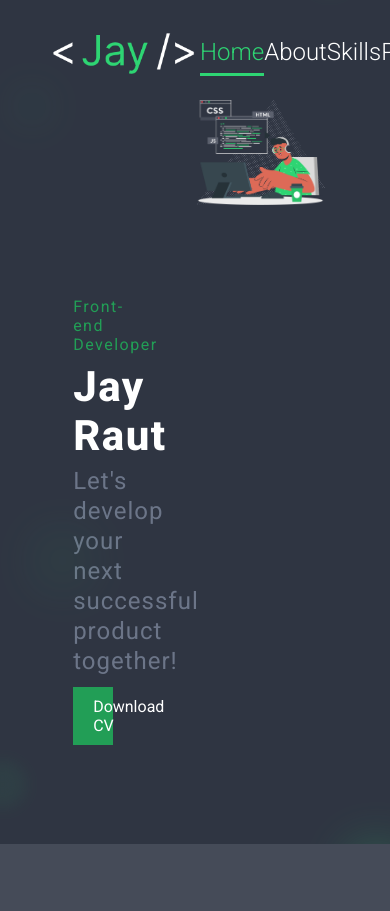
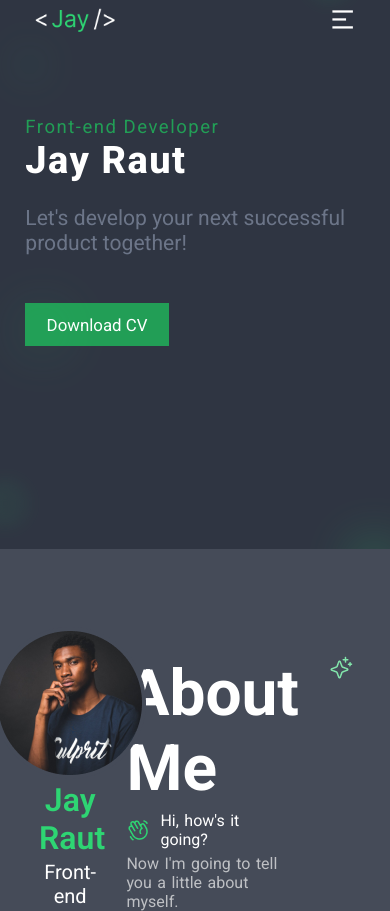
Before and after one commit to mrjay45/portfolio, a plain HTML site: page index.html in a window 390 px wide. Shown: the top 911 px of the page. Drawn offline with nearby package versions, Linux system fonts and the light colour scheme.

Commit message:
make first section responsive first time

```diff
--- a/css/circle.css
+++ b/css/circle.css
@@ -42,8 +42,8 @@
   opacity: 0.3;
   filter: blur(25px);
   border-radius: 50%;
-  height: 15vw;
-  width: 15vw;
+  height: 12vw;
+  width: 12vw;
   position: absolute;
   bottom: -7%;
   right: -2%;
@@ -57,8 +57,9 @@
   height: 8vw;
   width: 8vw;
   position: absolute;
-  bottom: 33%;
-  left: 12%;
+  bottom: 37%;
+  left: 7%;
+
 }
 
 #top-circle5 {
--- a/css/style.css
+++ b/css/style.css
@@ -22,7 +22,7 @@ body {
 
 #first-section {
   width: 100vw;
-  height: 100%;
+  height: 100vh;
   background-color: var(--section-bg);
   position: relative;
   overflow: hidden;
@@ -32,47 +32,47 @@ body {
 
 #nav {
   position: fixed;
-  padding: 0 50px;
   display: flex;
-  justify-content: space-around;
-  padding-top: 30px;
+  justify-content: space-between;
+  align-items: center;
+  padding: 2vmin 4vmax;
   width: 100vw;
+  height: 10vmin;
   z-index: 1000;
+  padding-bottom: 2vw;
+}
+
+#nav img {
+  width: 10vmax;
 }
 
 #nav-text {
-  width: 40vw;
   display: flex;
-  justify-content: space-evenly;
-  align-items: center;
-  background-color: transparent;
+  gap: 5vw;
 }
 
 #nav a {
   font-weight: 300;
-  font-size: 24px;
+  font-size: 1.2vmax;
   text-decoration: none;
   position: relative;
   transition: 0.3s;
+  padding-bottom: 0.5vw;
 }
 
 #nav a::after {
   content: "";
   position: absolute;
   background-color: var(--primary-color);
-  height: 3px;
+  height: 0.1vw;
   width: 0%;
   left: 0;
-  bottom: -10px;
+  bottom: 0;
   transition: 0.2s;
 }
 
 #nav-text a:hover::after {
   width: 100%;
-}
-
-#nav-text a:hover {
-  color: var(--primary-color);
 }
 
 #nav-text a.active {
@@ -83,66 +83,120 @@ body {
   width: 100%;
 }
 
+#nav i {
+  display: none;
+}
+
 #main-section {
   display: flex;
   justify-content: space-around;
   align-items: center;
   width: 100vw;
   height: 70%;
-  margin-top: 8%;
+  margin-top: 10vmin;
 }
 
 #right-div-s1 {
   position: relative;
-  margin-top: 5%;
-  right: 8vw;
-  width: 35%;
-  height: 80%;
+  width: 35vw;
+  height: 28vw;
 }
 
 #right-div-s1 img {
   position: absolute;
   top: 0;
   right: 0;
-  height: 27vw;
-  width: 33vw;
+  width: 35vw;
+  height: 28vw;
 }
 
 #left-div-s1 {
-  height: 20vw;
-  width: 20vw;
-  margin-top: 5%;
-  margin-left: 10%;
+  width: 35vmax;
+  height: 28vmax;
+  padding: 5vmax 3vmax;
 }
 
 #profile-name {
-  font-size: 16px;
+  font-size: 1.2vmax;
   font-weight: 400;
   color: var(--dark-pc);
-  margin-bottom: 8px;
   letter-spacing: 1.5px;
+  width: 60%;
 }
 
 #name {
-  font-size: 42px;
+  font-size: 3.5vmax;
   font-weight: 800;
   letter-spacing: 1.5px;
   margin-bottom: 7%;
+  width: 60%;
 }
 
 #ld-detailed-section {
   color: #7f899ec3;
-  font-size: 24px;
-  line-height: 30px;
-  letter-spacing: 1px;
+  font-size: 1.5vmax;
   margin-bottom: 14%;
+  width: 75%;
 }
 
 #button {
-  width: 50%;
-  padding: 10px 20px;
+  width: 10vmax;
+  padding: 10px 2vw;
   background-color: var(--dark-pc);
   text-align: center;
   cursor: default;
   user-select: none;
+  font-size: 1vmax;
 }
+
+/* Mobile first */
+@media (max-width: 480px) {
+  #nav-text {
+    display: none;
+  }
+  #nav i {
+    display: inline;
+    font-size: 7vw;
+  }
+  #right-div-s1 {
+    display: none;
+  }
+}
+
+/* Tablet */
+@media (min-width: 481px) and (max-width: 768px) {
+  #first-section{
+    height: 60vmin;
+  }
+}
+
+@media (max-width: 800px) {
+  #first-section{
+    height: 65vmax;
+  }
+  #left-div-s1{
+    width: fit-content;
+    height: fit-content;
+  }
+  #profile-name{
+    font-size: 2.2vmax;
+    width: 100%;
+  }
+  #name{
+    font-size: 4.5vmax;
+    width: 100%;
+  }
+  #ld-detailed-section{
+    font-size: 2.5vmax;
+    width: 100%;
+  }
+  #button{
+    width: 17vmax;
+    font-size: 2vmax;
+    padding: 3vw 0;
+  }
+}
+
+@media (max-width: 700px) {
+
+}
--- a/index.html
+++ b/index.html
@@ -10,11 +10,15 @@
       href="https://fonts.googleapis.com/css2?family=Roboto:ital,wght@0,100..900;1,100..900&display=swap"
       rel="stylesheet"
     />
+    <link
+      href="https://cdn.jsdelivr.net/npm/remixicon@4.5.0/fonts/remixicon.css"
+      rel="stylesheet"
+    />
     <link rel="stylesheet" href="css/style.css" />
     <link rel="stylesheet" href="css/section2.css" />
-    <link rel="stylesheet" href="css/section3.css">
-    <link rel="stylesheet" href="css/circle.css">
-    <link rel="stylesheet" href="css/fourth-section.css">
+    <link rel="stylesheet" href="css/section3.css" />
+    <link rel="stylesheet" href="css/circle.css" />
+    <link rel="stylesheet" href="css/fourth-section.css" />
   </head>
   <body>
     <section id="first-section">
@@ -27,6 +31,7 @@
           <a href="#">Projects</a>
           <a href="#">Contact</a>
         </div>
+        <i class="ri-menu-2-line"></i>
       </div>
       <div id="top-circle1"></div>
       <div id="top-circle2"></div>
@@ -53,29 +58,36 @@
     <section id="second-section">
       <div id="profile-div">
         <div id="profile-img">
-          <img src="assets/Profile image.png" alt="Profile Img">
+          <img src="assets/Profile image.png" alt="Profile Img" />
         </div>
         <div id="name2">Jay Raut</div>
         <div id="profile-name2">Front-end Developer</div>
         <div id="links">
-          <img src="assets/Icons/GithubLogo.png" alt="GitHub" srcset="">
-          <img src="assets/Icons/LinkedinLogo.png" alt="LinkedIn">
+          <img src="assets/Icons/GithubLogo.png" alt="GitHub" srcset="" />
+          <img src="assets/Icons/LinkedinLogo.png" alt="LinkedIn" />
         </div>
       </div>
       <div id="about">
         <div id="heading">
           <p>About Me</p>
-          <img src="assets/Icons/Sparkle.png" alt="">
+          <img src="assets/Icons/Sparkle.png" alt="" />
         </div>
         <p id="para1">
-          <img src="assets/Icons/HandWaving.png" alt="">
+          <img src="assets/Icons/HandWaving.png" alt="" />
           <span>Hi, how's it going?</span>
         </p>
 
-        <p id="para2">Now I'm going to tell you a little about myself.<br>
-          My name is Jody, and I'm passionate about technology and products, and mainly, I love what I do.</p>
+        <p id="para2">
+          Now I'm going to tell you a little about myself.<br />
+          My name is Jody, and I'm passionate about technology and products, and
+          mainly, I love what I do.
+        </p>
 
-        <p id="para3">I participate in the entire process of creating and developing digital products, from creating wireframes to high-fidelity projects ready to be sent to the development team.</p>
+        <p id="para3">
+          I participate in the entire process of creating and developing digital
+          products, from creating wireframes to high-fidelity projects ready to
+          be sent to the development team.
+        </p>
 
         <p id="para4">I have been working in this area for over 8 years.</p>
       </div>
@@ -84,20 +96,22 @@
     <section id="third-section">
       <div id="section3-heading">
         <p>Skills</p>
-        <img src="assets/Icons/Sparkle.png" alt="">
+        <img src="assets/Icons/Sparkle.png" alt="" />
       </div>
-      <div id="section3-des">These are some of the skills I learned on the course.</div>
+      <div id="section3-des">
+        These are some of the skills I learned on the course.
+      </div>
       <div id="section3-skills">
         <div class="skill">
-          <img src="assets/html.png" alt="Html">
+          <img src="assets/html.png" alt="Html" />
           <h4>HTML</h4>
         </div>
         <div class="skill">
-          <img src="assets/css.png" alt="Css">
+          <img src="assets/css.png" alt="Css" />
           <h4>CSS</h4>
         </div>
         <div class="skill">
-          <img src="assets/js.png" alt="js">
+          <img src="assets/js.png" alt="js" />
           <h4>JS</h4>
         </div>
         <div id="mid-circle6"></div>
@@ -105,9 +119,7 @@
       </div>
     </section>
 
-    <section id="fouth-section">
-
-    </section>
+    <section id="fouth-section"></section>
 
     <script
       src="https://cdnjs.cloudflare.com/ajax/libs/gsap/3.12.5/gsap.min.js"
@@ -115,9 +127,14 @@
       crossorigin="anonymous"
       referrerpolicy="no-referrer"
     ></script>
-    <script src="https://cdnjs.cloudflare.com/ajax/libs/gsap/3.12.5/ScrollTrigger.min.js" integrity="sha512-onMTRKJBKz8M1TnqqDuGBlowlH0ohFzMXYRNebz+yOcc5TQr/zAKsthzhuv0hiyUKEiQEQXEynnXCvNTOk50dg==" crossorigin="anonymous" referrerpolicy="no-referrer"></script>
-    <script src="scripts/animation.js"></script>
-     <script src="scripts/circle-animation.js"></script>
+    <script
+      src="https://cdnjs.cloudflare.com/ajax/libs/gsap/3.12.5/ScrollTrigger.min.js"
+      integrity="sha512-onMTRKJBKz8M1TnqqDuGBlowlH0ohFzMXYRNebz+yOcc5TQr/zAKsthzhuv0hiyUKEiQEQXEynnXCvNTOk50dg=="
+      crossorigin="anonymous"
+      referrerpolicy="no-referrer"
+    ></script>
+    <!-- <script src="scripts/animation.js"></script>
+     <script src="scripts/circle-animation.js"></script> -->
     <script src="scripts/script.js"></script>
   </body>
 </html>
```
